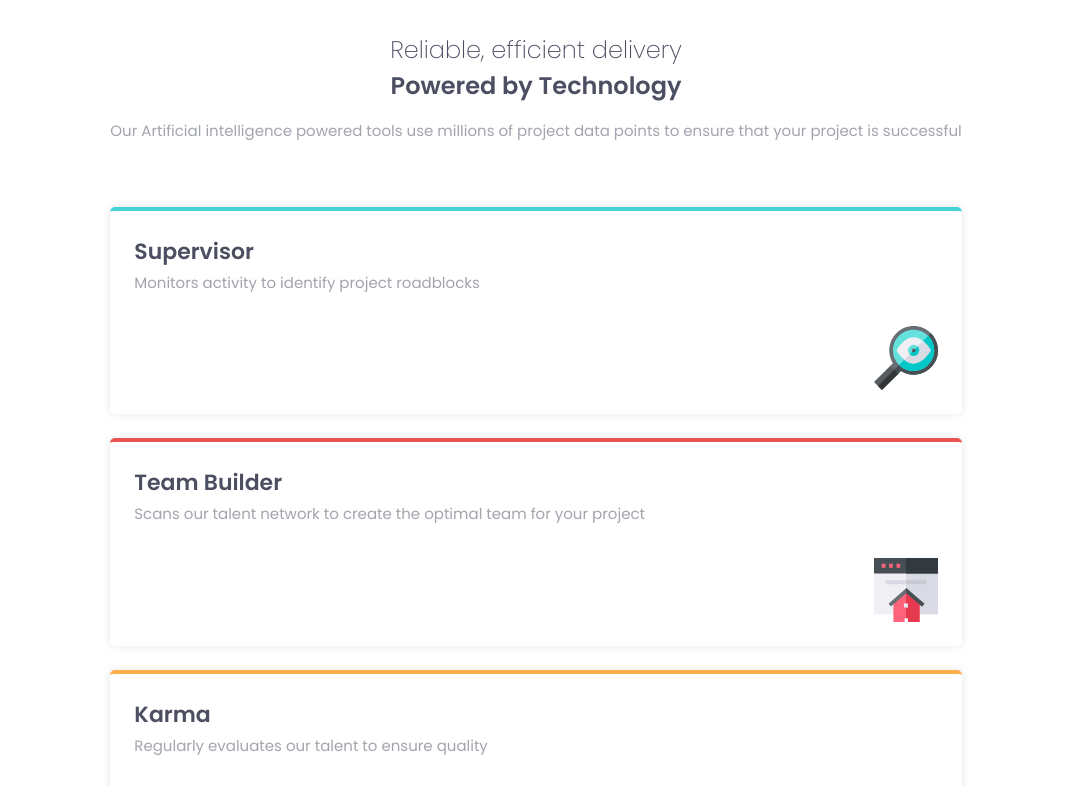
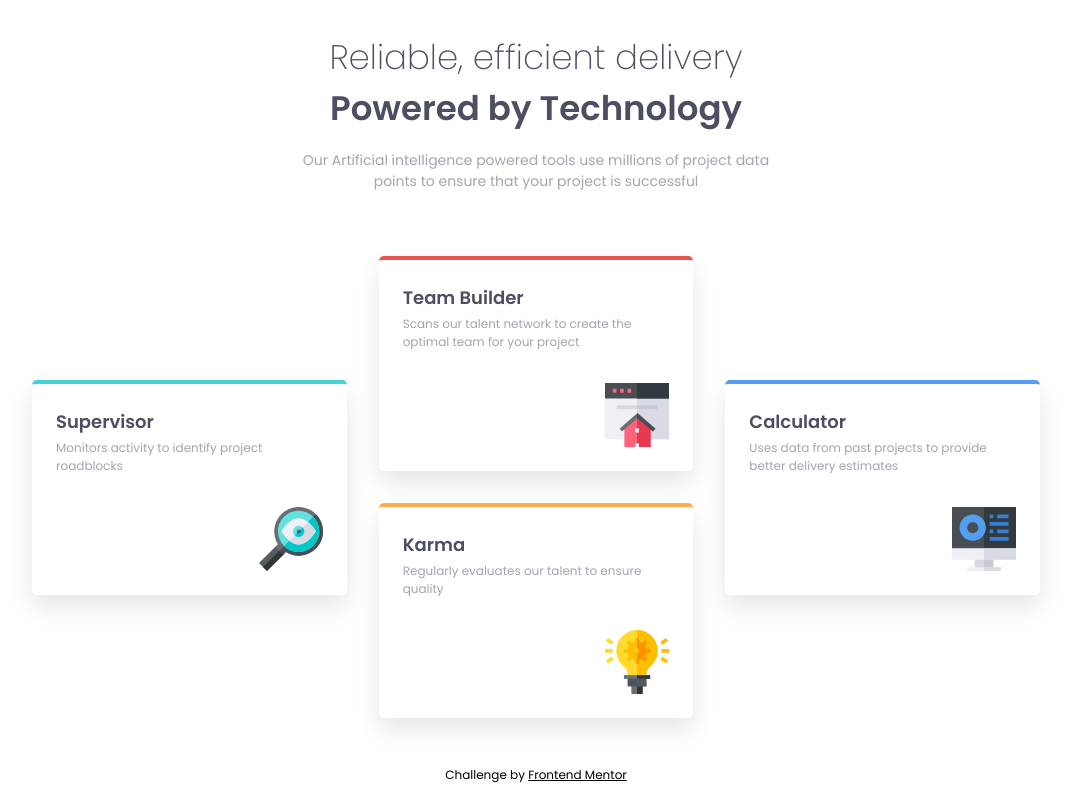
Before and after one commit to brandeth/learn-four-card-preview-section, a Nuxt app: page / in a window 1280 px wide. Shown: the top 786 px of the page, without its empty margins (104-1175 px from the left). Built offline with nearby package versions, Linux system fonts and the light colour scheme.

Commit message:
Added UI for desktop

```diff
--- a/app.vue
+++ b/app.vue
@@ -1,6 +1,6 @@
 <script lang="ts" setup>
 useHead({
-  title: "Frontend Mentor | [Challenge Title] | Rey Garcia",
+  title: "Frontend Mentor | 4 Card Preview Section | Rey Garcia",
   meta: [
     {
       name: "description",
--- a/assets/styles/FCPreview.scss
+++ b/assets/styles/FCPreview.scss
@@ -2,12 +2,13 @@
     display: grid;
     grid-template-rows: auto auto;
     gap: 4rem;
+    max-width: var(--max-width-mobile);
 
     &-cardItem {
         display: flex;
         flex-direction: column;
         padding: 1.5rem;
-        box-shadow: 0px 0px 10px rgba(0, 0, 0, 0.1);
+        box-shadow: 0px 12px 24px rgba(0, 0, 0, 0.1);
         border-radius: 5px;
         border-top: 4px solid;
 
@@ -56,13 +57,15 @@
             &-cardGrouped {
                 display: grid;
                 grid-template-rows: auto;
-                gap: 1.5rem;
+                gap: 2rem;
             }
         }
     }
 
 
     &-overview {
+        max-width: var(--overview-max-width-desktop);
+        justify-self: center;
         text-align: center;
         .FCPreview {
             &-body {
@@ -81,3 +84,42 @@
         }
     }
 }
+
+@media screen and (min-width: 890px) {
+    .FCPreview {
+        max-width: 63rem;
+
+        &-cardList {
+            grid-template-columns: repeat(3, 1fr);
+            grid-template-rows: 1fr;
+            align-items: center;
+            gap: 2rem;
+        }
+
+        &-cardItem {
+            h4 {
+                font-size: 18px;
+            }
+            p {
+                font-size: 12px;
+            }
+            transition: 0.15s ease-in-out;
+        }
+
+        &-cardItem:hover {
+            transform: scale(1.025);
+
+        }
+
+        &-overview {
+            .FCPreview {
+                &-title {
+                    font-size: var(--font-size-xl);
+                }
+                &-body {
+                    font-size: 14px;
+                }
+            }
+        }
+    }
+}
--- a/assets/styles/main.scss
+++ b/assets/styles/main.scss
@@ -15,7 +15,7 @@
         font-size: 12px;
         text-align: center;
         color: var(--clr-grey-3);
-        margin-top: 2rem;
+        margin-top: 3rem;
         a {
             color: var(--clr-primary-5);
         }
--- a/assets/styles/variables.scss
+++ b/assets/styles/variables.scss
@@ -17,4 +17,7 @@
     --grayish-blue: hsl(229, 6%, 66%);
     --very-light-gray: hsl(0, 0%, 98%);
     --font-size: 15px;
+    --font-size-xl: 34px;
+    --max-width-mobile: 19.45rem;
+    --overview-max-width-desktop: 32rem;
 }
```
